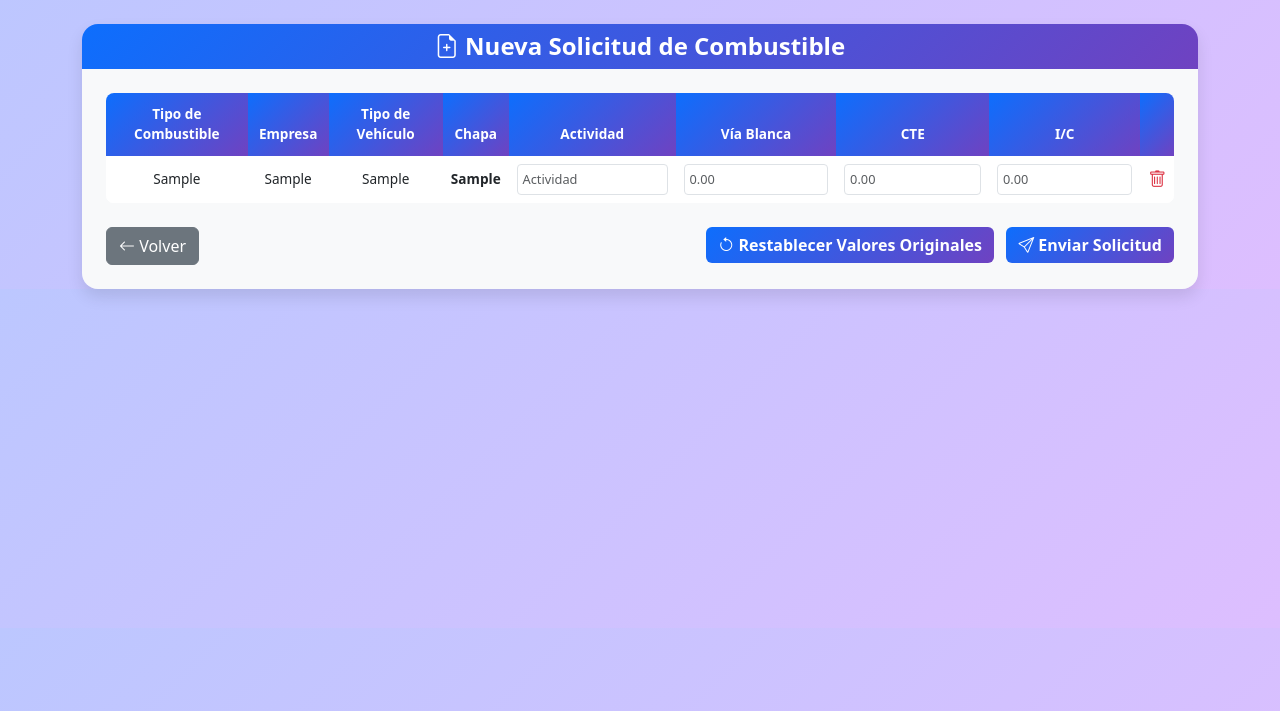
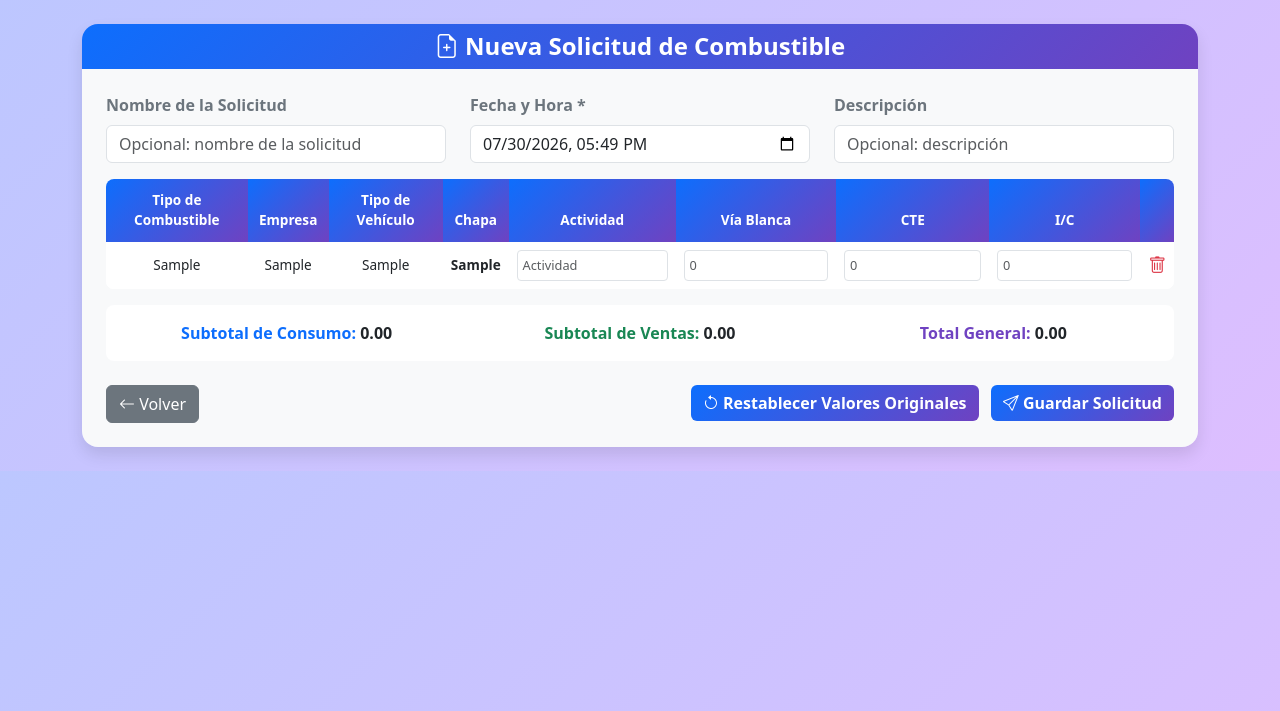
Before and after one commit to josecarlospr2002/gestor-de-combustible-cte, a Django app: template templates/combustible/crear_solicitud.html in a window 1280 px wide. Shown: the part 50-761 px from the top of the page. Run offline with Django 5.2, Linux system fonts and the light colour scheme; the template is opened without the code that fills it: values that come from a table or form of the project are taken from there, others are empty; tables that the repository leaves empty hold one stand-in row (values such as "Sample post").

Commit message:
Campos añadidos al Nueva Solicitud, cálculo de valores automáticos y mejora a la tabla de Solicitudes de Combustible

```diff
--- a/combustible/models.py
+++ b/combustible/models.py
@@ -29,45 +29,39 @@ class Transporte(models.Model):
 
 class SolicitudCombustible(models.Model):
     ESTADOS = [
-        ('borrador', 'Borrador'),
         ('pendiente', 'Pendiente de Aprobación'),
         ('aprobada', 'Aprobada por Director'),
         ('rechazada', 'Rechazada por Director'),
-        ('en_proceso_petroleo', 'En Proceso - Dpto. Petróleo'),
-        ('enviada_almacen', 'Enviada a Almacén'),
-        ('distribuida', 'Combustible Distribuido'),
     ]
 
-    solicitante = models.ForeignKey(
-        settings.AUTH_USER_MODEL,
-        on_delete=models.CASCADE,
-        related_name='solicitudes'
+    nombre = models.CharField(
+        max_length=100,
+        blank=True,
+        verbose_name='Nombre de la Solicitud'
     )
-    motivo = models.TextField(verbose_name='Motivo de la Solicitud')
+    fecha_hora = models.DateTimeField(
+        verbose_name='Fecha y Hora'
+    )
+    descripcion = models.TextField(
+        blank=True,
+        null=True,
+        verbose_name='Descripción'
+    )
     estado = models.CharField(
         max_length=30,
         choices=ESTADOS,
-        default='borrador'
+        default='pendiente'
     )
-    fecha_creacion = models.DateTimeField(auto_now_add=True)
-    fecha_modificacion = models.DateTimeField(auto_now=True)
-    fecha_aprobacion = models.DateTimeField(null=True, blank=True)
-    director = models.ForeignKey(
-        settings.AUTH_USER_MODEL,
-        on_delete=models.SET_NULL,
-        null=True,
-        blank=True,
-        related_name='aprobaciones'
-    )
-    comentario_director = models.TextField(blank=True, null=True)
 
     class Meta:
         verbose_name = 'Solicitud de Combustible'
         verbose_name_plural = 'Solicitudes de Combustible'
-        ordering = ['-fecha_creacion']
+        ordering = ['-fecha_hora']
 
     def __str__(self):
-        return f"Solicitud #{self.id} - {self.solicitante} - {self.estado}"
+        if self.nombre:
+            return self.nombre
+        return f"Solicitud #{self.id} - {self.fecha_hora.strftime('%d/%m/%Y')}"
 
 class DetalleSolicitud(models.Model):
     solicitud = models.ForeignKey(
--- a/templates/combustible/crear_solicitud.html
+++ b/templates/combustible/crear_solicitud.html
@@ -50,6 +50,16 @@ body { background: linear-gradient(135deg, #bcc7ff, #ddbeff); }
 .btn-quitar:hover {
     color: #a71d2a;
 }
+.totales {
+    background: white;
+    border-radius: 0.5rem;
+    padding: 1rem;
+    margin-top: 1rem;
+}
+.totales .total-item {
+    font-size: 1rem;
+    font-weight: 600;
+}
 </style>
 
 <div class="row justify-content-center mt-3">
@@ -63,6 +73,21 @@ body { background: linear-gradient(135deg, #bcc7ff, #ddbeff); }
             <div class="card-body p-4 bg-light">
                 <form method="post" id="form-solicitud">
                     {% csrf_token %}
+
+                    <div class="row mb-3">
+                        <div class="col-md-4">
+                            <label class="form-label fw-bold text-secondary">Nombre de la Solicitud</label>
+                            <input type="text" name="nombre" class="form-control" placeholder="Opcional: nombre de la solicitud">
+                        </div>
+                        <div class="col-md-4">
+                            <label class="form-label fw-bold text-secondary">Fecha y Hora *</label>
+                            <input type="datetime-local" name="fecha_hora" id="fecha_hora" class="form-control" required>
+                        </div>
+                        <div class="col-md-4">
+                            <label class="form-label fw-bold text-secondary">Descripción</label>
+                            <input type="text" name="descripcion" class="form-control" placeholder="Opcional: descripción">
+                        </div>
+                    </div>
 
                     <div class="tabla-vehiculos">
                         <table class="table table-hover mb-0" id="tabla-vehiculos">
@@ -81,7 +106,7 @@ body { background: linear-gradient(135deg, #bcc7ff, #ddbeff); }
                             </thead>
                             <tbody>
                                 {% for vehiculo in vehiculos %}
-                                <tr id="fila-{{ vehiculo.id }}">
+                                <tr id="fila-{{ vehiculo.id }}" data-empresa="{{ vehiculo.empresa }}">
                                     <td>{{ vehiculo.tipo_combustible }}</td>
                                     <td>{{ vehiculo.empresa }}</td>
                                     <td>{{ vehiculo.tipo_vehiculo }}</td>
@@ -90,13 +115,13 @@ body { background: linear-gradient(135deg, #bcc7ff, #ddbeff); }
                                         <input type="text" name="actividad_{{ vehiculo.id }}" class="form-control form-control-sm" placeholder="Actividad">
                                     </td>
                                     <td>
-                                        <input type="number" name="via_blanca_{{ vehiculo.id }}" class="form-control form-control-sm" placeholder="0.00" step="0.01" min="0">
+                                        <input type="number" name="via_blanca_{{ vehiculo.id }}" class="form-control form-control-sm via-blanca" placeholder="0" step="0.01" min="0" oninput="calcularTotales()">
                                     </td>
                                     <td>
-                                        <input type="number" name="cte_{{ vehiculo.id }}" class="form-control form-control-sm" placeholder="0.00" step="0.01" min="0">
+                                        <input type="number" name="cte_{{ vehiculo.id }}" class="form-control form-control-sm cte" placeholder="0" step="0.01" min="0" oninput="calcularTotales()">
                                     </td>
                                     <td>
-                                        <input type="number" name="ic_{{ vehiculo.id }}" class="form-control form-control-sm" placeholder="0.00" step="0.01" min="0">
+                                        <input type="number" name="ic_{{ vehiculo.id }}" class="form-control form-control-sm" placeholder="0" step="0.01" min="0">
                                     </td>
                                     <td>
                                         <button type="button" class="btn-quitar" onclick="quitarFila({{ vehiculo.id }})" title="Quitar vehículo">
@@ -115,6 +140,23 @@ body { background: linear-gradient(135deg, #bcc7ff, #ddbeff); }
                         </table>
                     </div>
 
+                    <div class="totales">
+                        <div class="row text-center">
+                            <div class="col-md-4">
+                                <span class="total-item text-primary">Subtotal de Consumo: </span>
+                                <strong id="subtotal-consumo">0.00</strong>
+                            </div>
+                            <div class="col-md-4">
+                                <span class="total-item text-success">Subtotal de Ventas: </span>
+                                <strong id="subtotal-ventas">0.00</strong>
+                            </div>
+                            <div class="col-md-4">
+                                <span class="total-item" style="color: #6f42c1;">Total General: </span>
+                                <strong id="total-general">0.00</strong>
+                            </div>
+                        </div>
+                    </div>
+
                     <div class="d-flex justify-content-between mt-4">
                         <a href="{% url 'lista_solicitudes' %}" class="btn btn-secondary">
                             <i class="bi bi-arrow-left"></i> Volver
@@ -124,7 +166,7 @@ body { background: linear-gradient(135deg, #bcc7ff, #ddbeff); }
                                 <i class="bi bi-arrow-counterclockwise"></i> Restablecer Valores Originales
                             </button>
                             <button type="submit" class="btn text-white fw-bold" style="background: linear-gradient(135deg, #0d6efd, #6f42c1); border: none;">
-                                <i class="bi bi-send"></i> Enviar Solicitud
+                                <i class="bi bi-send"></i> Guardar Solicitud
                             </button>
                         </div>
                     </div>
@@ -133,6 +175,7 @@ body { background: linear-gradient(135deg, #bcc7ff, #ddbeff); }
         </div>
     </div>
 </div>
+<div class="pb-4"></div>
 
 <script>
 var filasEliminadas = {};
@@ -142,6 +185,7 @@ function quitarFila(id) {
     if (fila) {
         filasEliminadas[id] = fila;
         fila.remove();
+        calcularTotales();
     }
 }
 
@@ -157,6 +201,40 @@ function restablecerValores() {
     inputs.forEach(function(input) {
         input.value = '';
     });
+    calcularTotales();
 }
+
+function calcularTotales() {
+    var subtotalConsumo = 0;
+    var subtotalVentas = 0;
+
+    var filas = document.querySelectorAll('#tabla-vehiculos tbody tr');
+    filas.forEach(function(fila) {
+        var empresa = fila.getAttribute('data-empresa');
+        var viaBlanca = parseFloat(fila.querySelector('.via-blanca').value) || 0;
+        var cte = parseFloat(fila.querySelector('.cte').value) || 0;
+        var suma = viaBlanca + cte;
+
+        if (empresa.toLowerCase() === 'cte') {
+            subtotalConsumo += suma;
+        } else {
+            subtotalVentas += suma;
+        }
+    });
+
+    document.getElementById('subtotal-consumo').textContent = subtotalConsumo.toFixed(2);
+    document.getElementById('subtotal-ventas').textContent = subtotalVentas.toFixed(2);
+    document.getElementById('total-general').textContent = (subtotalConsumo + subtotalVentas).toFixed(2);
+}
+
+document.addEventListener('DOMContentLoaded', function() {
+    var now = new Date();
+    var fecha = now.getFullYear() + '-' +
+        String(now.getMonth() + 1).padStart(2, '0') + '-' +
+        String(now.getDate()).padStart(2, '0') + 'T' +
+        String(now.getHours()).padStart(2, '0') + ':' +
+        String(now.getMinutes()).padStart(2, '0');
+    document.getElementById('fecha_hora').value = fecha;
+});
 </script>
 {% endblock %}
```
Also changed, not shown: combustible/admin.py (+12 -28 lines), combustible/forms.py (+15 -5 lines), combustible/views.py (+22 -4 lines), templates/combustible/lista_solicitudes.html (+11 -9 lines), combustible/migrations/0006_alter_solicitudcombustible_options_and_more.py (added).
